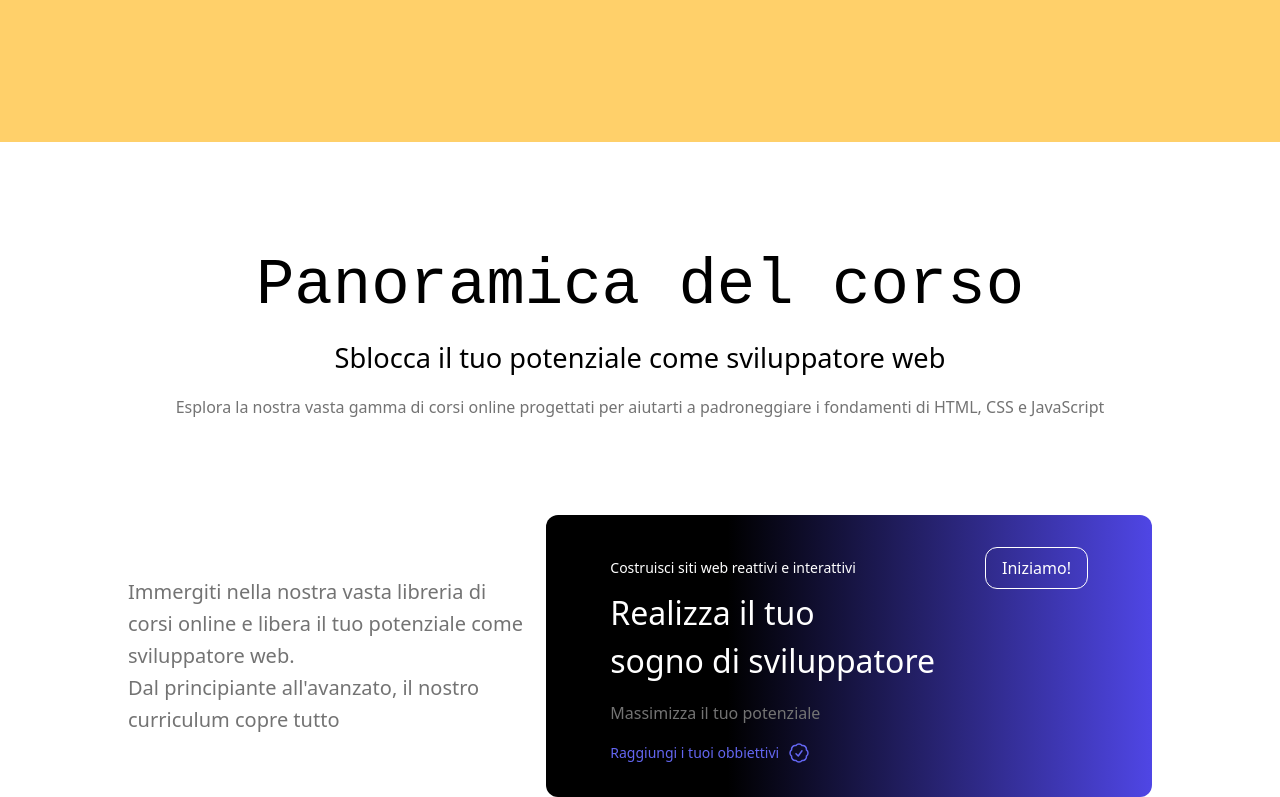
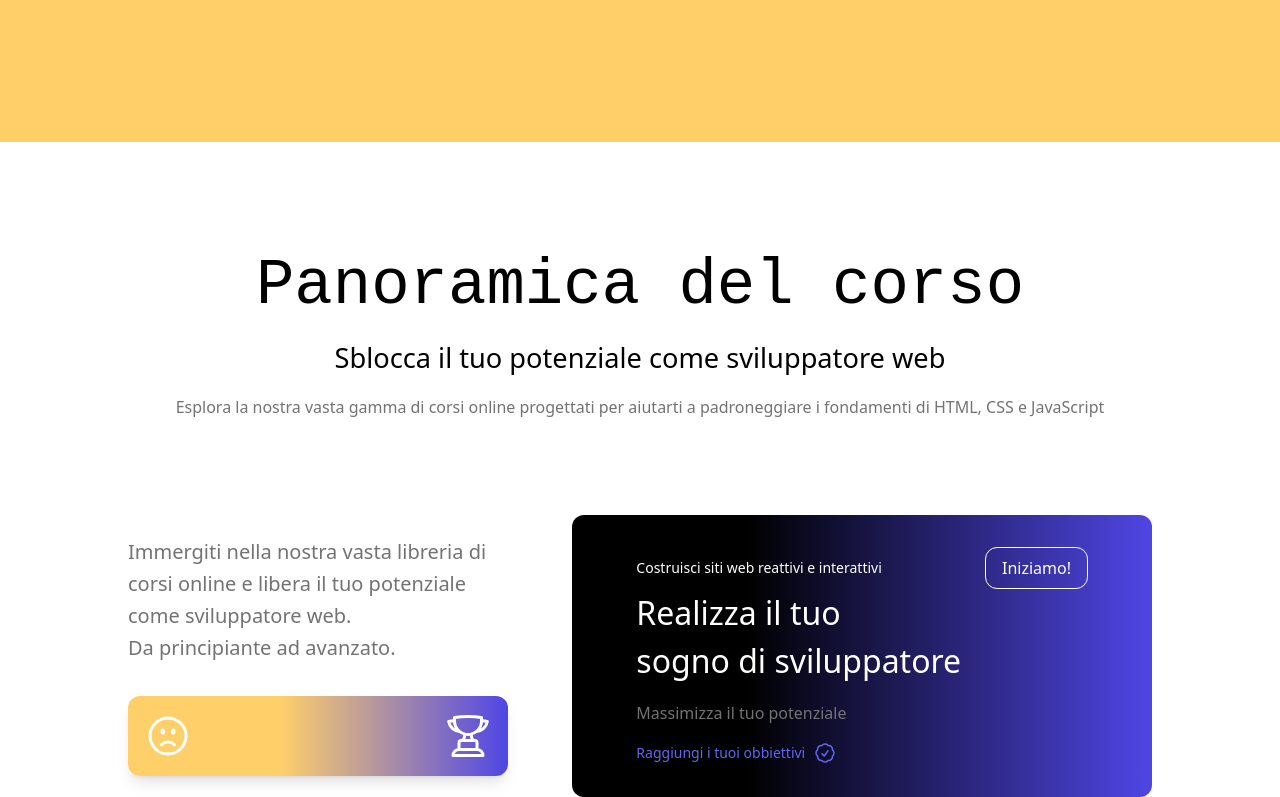
Before and after one commit to alessandrobardotti99/WebAcademy, a Vue app: page / in a window 1280 px wide. Shown: the part 612-1409 px from the top of the page. Built offline with nearby package versions, Linux system fonts and the light colour scheme.

Commit message:
avanzamento

```diff
--- a/package.json
+++ b/package.json
@@ -11,6 +11,7 @@
   },
   "dependencies": {
     "@supabase/supabase-js": "^2.44.3",
+    "@vueuse/motion": "^2.2.3",
     "dotenv": "^16.4.5",
     "pinia": "^2.1.7",
     "vue": "^3.4.29",
--- a/src/components/CentralSectionHomepage.vue
+++ b/src/components/CentralSectionHomepage.vue
@@ -1,10 +1,19 @@
 <script>
 import IconaObbiettivi from '../components/icons/IconaObbiettiviHomepage.vue'
+import iconaCoppa from '../components/icons/IconaCoppa.vue'
+import IconaTriste from '../components/icons/IconaTriste.vue'
 
 export default {
-  components: {
-    IconaObbiettivi
-  }
+    components: {
+        IconaObbiettivi,
+        iconaCoppa,
+        IconaTriste
+    },
+    mounted() {
+        this.$nextTick(() => {
+            MotionPlugin.install(this.$app)
+        })
+    }
 }
 </script>
 
@@ -16,20 +25,29 @@ export default {
             aiutarti a padroneggiare i fondamenti di HTML, CSS e JavaScript</p>
     </div>
     <div class="w-full">
-        <div class="w-[80%] m-auto mt-24 flex gap-4 items-center">
+        <div class="w-[80%] m-auto mt-24 flex gap-16 items-center">
             <div class="w-[40%]">
-                <p class="text-neutral-500 text-xl leading-8">Immergiti nella nostra vasta libreria di corsi online e libera il tuo
-                    potenziale come sviluppatore web. <br> Dal principiante all'avanzato, il nostro curriculum copre tutto
+                <p class="text-neutral-500 text-xl leading-8 animated-icon-triste">
+                    Immergiti nella nostra vasta libreria di corsi online e libera il tuo
+                    potenziale come sviluppatore web. <br> Da principiante ad avanzato.
                 </p>
+                <div
+                    class="flex items-center justify-between bg-gradient-to-r from-[40%] from-YellowWebAcademy to-indigo-600 rounded-xl p-4 mt-8 shadow-lg">
+                    <IconaTriste class="animated-icon-triste" />
+                    <iconaCoppa class="animated-icon-coppa" />
+                </div>
             </div>
-            <div class="bg-gradient-to-r from-30% from-black to-indigo-600 w-[60%] px-16 pt-8 pb-8 rounded-xl">
+            <div class="bg-gradient-to-r from-30% from-black to-indigo-600 w-[60%] px-16 pt-8 pb-8 rounded-xl animated-icon-coppa">
                 <div class="w-full flex justify-between items-center">
-                <span class="text-sm text-white">Costruisci siti web reattivi e interattivi</span>
-                <button class="bg-transparent text-whie py-2 px-4 text-white rounded-xl cursor-pointer border border-white hover:bg-indigo-800 ">Iniziamo!</button>
-            </div>
+                    <span class="text-sm text-white">Costruisci siti web reattivi e interattivi</span>
+                    <button
+                        class="bg-transparent text-whie py-2 px-4 text-white rounded-xl cursor-pointer border border-white hover:bg-indigo-800 ">Iniziamo!</button>
+                </div>
                 <h2 class="text-white text-[2rem]">Realizza il tuo <br> sogno di sviluppatore </h2>
                 <p class="text-neutral-500 mt-4">Massimizza il tuo potenziale</p>
-                <p class="text-indigo-500 mt-4 text-sm flex items-center gap-2">Raggiungi i tuoi obbiettivi <span><IconaObbiettivi/></span></p>
+                <p class="text-indigo-500 mt-4 text-sm flex items-center gap-2">Raggiungi i tuoi obbiettivi <span>
+                        <IconaObbiettivi />
+                    </span></p>
             </div>
         </div>
     </div>
@@ -40,4 +58,36 @@ export default {
 .font-monospace {
     font-family: monospace;
 }
+
+@keyframes slide-in-left {
+    from {
+        transform: translateX(-100%);
+        opacity: 0;
+    }
+
+    to {
+        transform: translateX(0);
+        opacity: 1;
+    }
+}
+
+@keyframes slide-in-right {
+    from {
+        transform: translateX(100%);
+        opacity: 0;
+    }
+
+    to {
+        transform: translateX(0);
+        opacity: 1;
+    }
+}
+
+.animated-icon-triste {
+    animation: slide-in-left 0.5s ease-out forwards;
+}
+
+.animated-icon-coppa {
+    animation: slide-in-right 1s ease-out forwards;
+}
 </style>
--- /dev/null
+++ b/src/components/icons/IconaCoppa.vue
@@ -0,0 +1,6 @@
+<template>
+    <svg xmlns="http://www.w3.org/2000/svg" fill="none" viewBox="0 0 24 24" stroke-width="1.5" stroke="currentColor" class="size-12 text-white">
+  <path stroke-linecap="round" stroke-linejoin="round" d="M16.5 18.75h-9m9 0a3 3 0 0 1 3 3h-15a3 3 0 0 1 3-3m9 0v-3.375c0-.621-.503-1.125-1.125-1.125h-.871M7.5 18.75v-3.375c0-.621.504-1.125 1.125-1.125h.872m5.007 0H9.497m5.007 0a7.454 7.454 0 0 1-.982-3.172M9.497 14.25a7.454 7.454 0 0 0 .981-3.172M5.25 4.236c-.982.143-1.954.317-2.916.52A6.003 6.003 0 0 0 7.73 9.728M5.25 4.236V4.5c0 2.108.966 3.99 2.48 5.228M5.25 4.236V2.721C7.456 2.41 9.71 2.25 12 2.25c2.291 0 4.545.16 6.75.47v1.516M7.73 9.728a6.726 6.726 0 0 0 2.748 1.35m8.272-6.842V4.5c0 2.108-.966 3.99-2.48 5.228m2.48-5.492a46.32 46.32 0 0 1 2.916.52 6.003 6.003 0 0 1-5.395 4.972m0 0a6.726 6.726 0 0 1-2.749 1.35m0 0a6.772 6.772 0 0 1-3.044 0" />
+</svg>
+
+</template>
--- /dev/null
+++ b/src/components/icons/IconaTriste.vue
@@ -0,0 +1,6 @@
+<template>
+    <svg xmlns="http://www.w3.org/2000/svg" fill="none" viewBox="0 0 24 24" stroke-width="1.5" stroke="currentColor" class="size-12 text-white">
+  <path stroke-linecap="round" stroke-linejoin="round" d="M15.182 16.318A4.486 4.486 0 0 0 12.016 15a4.486 4.486 0 0 0-3.198 1.318M21 12a9 9 0 1 1-18 0 9 9 0 0 1 18 0ZM9.75 9.75c0 .414-.168.75-.375.75S9 10.164 9 9.75 9.168 9 9.375 9s.375.336.375.75Zm-.375 0h.008v.015h-.008V9.75Zm5.625 0c0 .414-.168.75-.375.75s-.375-.336-.375-.75.168-.75.375-.75.375.336.375.75Zm-.375 0h.008v.015h-.008V9.75Z" />
+</svg>
+
+</template>
--- a/src/main.js
+++ b/src/main.js
@@ -2,11 +2,13 @@ import './assets/main.css'
 
 import { createApp } from 'vue'
 import { createPinia } from 'pinia'
+import { MotionPlugin } from '@vueuse/motion'
 
 import App from './App.vue'
 import router from './router'
 
 const app = createApp(App)
+app.use(MotionPlugin)
 
 app.use(createPinia())
 app.use(router)
```
Also changed, not shown: 1 other file (tests, documents, lock files or other folders).
